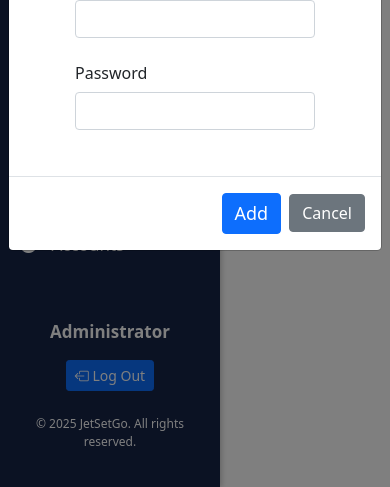
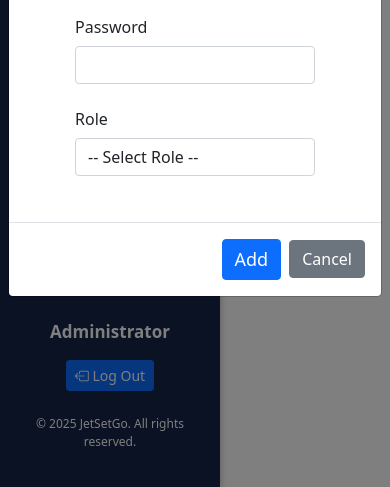
Before and after one commit to flor1211/jetsetgo2204, a PHP site: page /admin/accounts.php in a window 390 px wide, after a click on "New Account"; the page is wider, and only the part inside the window is pictured. Shown: the part 357-844 px from the top of that part. Run offline with PHP 8.4, Linux system fonts and the light colour scheme; the visitor is signed in with stand-in values (Sample User, id 1); some libraries are stand-ins or nearby versions.

Commit message:
update as of 10:43pm 4/12

```diff
--- a/admin/accounts.php
+++ b/admin/accounts.php
@@ -26,6 +26,7 @@
                         <td><?= $u['account_id'] ?></td>
                         <td><?= htmlspecialchars($u['account_username']) ?></td>
                         <!-- <td></?= htmlspecialchars($u['account_password']) ?></td> -->
+                        <td><?= htmlspecialchars($u['account_role']) ?></td>
                         <td>
 
                         <!-- EDIT -->
@@ -58,7 +59,7 @@
       if ($_SERVER['REQUEST_METHOD'] == 'POST'){
 
         if(isset($_POST['add'])) {
-            $user->addAccount($_POST['newUsername'], $_POST['newPassword']);
+            $user->addAccount($_POST['newUsername'], $_POST['newPassword'], $_POST['newRole']);
             header("Location: accounts.php?success=1");
             exit;
         }
@@ -66,7 +67,7 @@
 
         if (isset($_POST['update'])) {
           var_dump($_POST); // Check what data is being sent
-          $user->updateAccount($_POST['accountId'], $_POST['username'], $_POST['password']);
+          $user->updateAccount($_POST['accountId'], $_POST['username'], $_POST['password'], $_POST['role']);
           header("Location: accounts.php?updated=1");
           exit;
       }
@@ -156,6 +157,7 @@
                                       <th>#</th>
                                       <th>Username</th>
                                       <!-- <th>Password</th> -->
+                                      <th>Role</th>
                                       <th>Action</th>
                                   </tr>
                               </thead>
@@ -166,6 +168,7 @@
                                         <td><?= $u['account_id'] ?></td>
                                         <td><?= htmlspecialchars($u['account_username']) ?></td>
                                         <!-- <td></?= htmlspecialchars($u['account_password']) ?></td> -->
+                                        <td><?= htmlspecialchars($u['account_role']) ?></td>
                                         <td>
 
                                         <!-- EDIT -->
@@ -203,6 +206,15 @@
                                                                     <label class="col-sm-2 col-form-label" for="name">Password</label>
                                                                     <input class="form-control" type="text" name="password" id="password<?= $u['account_id'] ?>" value="">
                                                                 </div>
+                                                                <div class="col-md-6">
+                                                                    <label class="col-sm-2 col-form-label" for="name">Role</label>
+                                                                        <select class="form-control" id="role<?= $u['account_id'] ?>" name="role">
+                                                                            <option value="Administrator" <?= $u['account_role'] == 'admin' ? 'selected' : '' ?>>Administrator</option>
+                                                                            <option value="Front Desk" <?= $u['account_role'] == 'frontdesk' ? 'selected' : '' ?>>Front Desk</option>
+                                                                            <!-- <option value="customer" </?= $u['account_role'] == 'customer' ? 'selected' : '' ?>>Customer</option> -->
+                                                                        </select>
+                                                                </div>
+
 
                                                             </div>
 
@@ -251,6 +263,16 @@
                                     <label class="col-sm-2 col-form-label" for="newPassword">Password</label>
                                     <input class="form-control" type="text" name="newPassword" id="newPassword">
                                 </div>
+                                <div class="col-md-6">
+                                    <label class="col-sm-2 col-form-label" for="name">Role</label>
+                                        <select class="form-control" id="newRole" name="newRole" value="">
+                                            <option value="" selected disabled hidden>-- Select Role --</option>
+                                            <option value="Administrator">Administrator</option>
+                                            <option value="Front Desk">Front Desk</option>
+                                            <!-- <option value="customer">Customer</option> -->
+                                        </select>
+                                </div>
+
                             </div>
                         </div>
 
--- a/booking/cancelbooking.php
+++ b/booking/cancelbooking.php
@@ -4,6 +4,6 @@
     session_destroy();
 
 
-    header("Location: /Initial/homepage.php");
+    header("Location: ../homepage.php");
     exit();
 ?>
--- a/booking/confirmation.php
+++ b/booking/confirmation.php
@@ -64,7 +64,7 @@
 
         <!-- Main Container -->
         <div>
-            <a href="/initial/homepage.php" class="btn btn-primary">
+            <a href="../homepage.php" class="btn btn-primary">
               <i class="bi bi-airplane"></i> Back to Home
             </a>
         </div>
--- a/database/admin-crud.php
+++ b/database/admin-crud.php
@@ -84,17 +84,17 @@ class Crud {
         return $result;
     }
 
-    public function addAccount($username, $password) {
-        $stmt = $this->conn->prepare("CALL addAccount(:a_username, :a_password)");
-        $stmt->execute([':a_username' => $username, ':a_password' => $password]);
+    public function addAccount($username, $password, $role) {
+        $stmt = $this->conn->prepare("CALL addAccount(:a_username, :a_password, :a_role)");
+        $stmt->execute([':a_username' => $username, ':a_password' => $password, ':a_role' => $role]);
 
     }
 
 
-    public function updateAccount($id, $username, $password) {
+    public function updateAccount($id, $username, $password, $role) {
         try {
-            $stmt = $this->conn->prepare("CALL updateAccount(:a_id, :a_username, :a_password)");
-            $stmt->execute([':a_id' => $id, ':a_username' => $username, ':a_password' => $password]);
+            $stmt = $this->conn->prepare("CALL updateAccount(:a_id, :a_username, :a_password, :a_role)");
+            $stmt->execute([':a_id' => $id, ':a_username' => $username, ':a_password' => $password, ':a_role' => $role]);
         } catch (Exception $e) {
             echo "Error: " . $e->getMessage(); // Debugging message
         }
```
